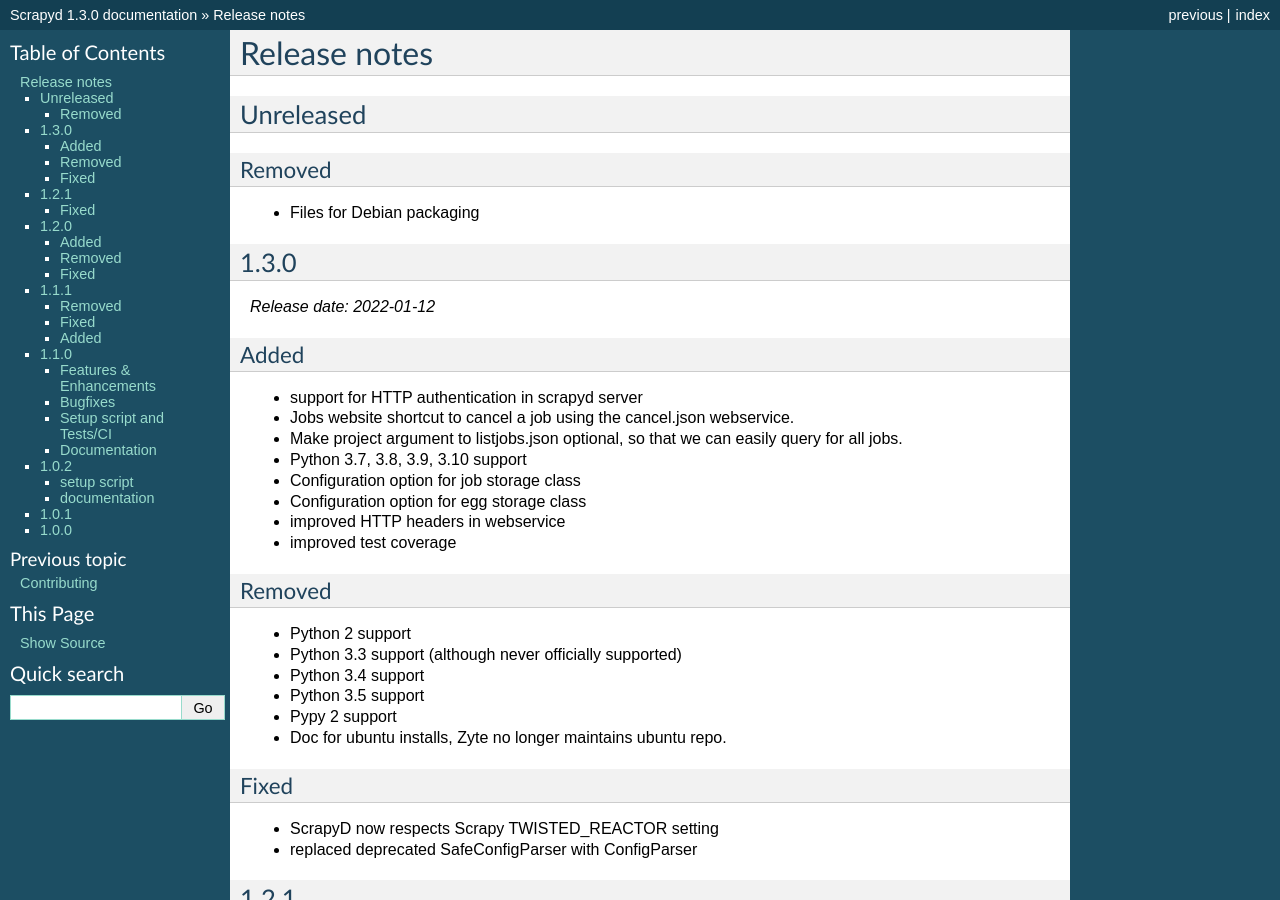
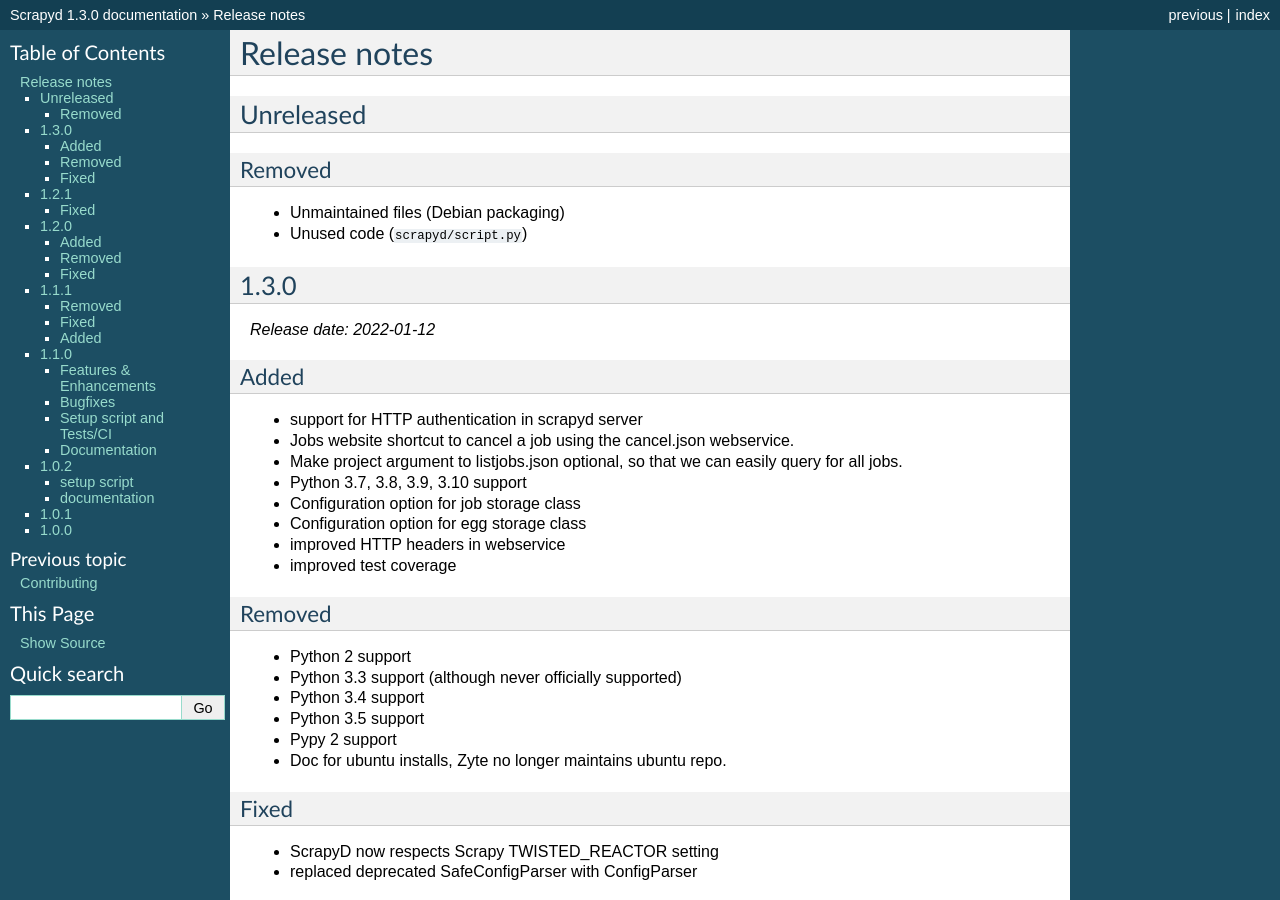
Before and after one commit to scrapy/scrapyd, a Sphinx documentation site: the page built from docs/news.rst, in a window 1280 px wide and 900 px high. Built offline with Sphinx 7.4.7, drawn with Linux system fonts in a browser that asks for light colours.

Commit message:
docs: Update changelog

```diff
--- a/docs/news.rst
+++ b/docs/news.rst
@@ -9,7 +9,8 @@
 Removed
 ~~~~~~~
 
-- Files for Debian packaging
+- Unmaintained files (Debian packaging)
+- Unused code (``scrapyd/script.py``)
 
 1.3.0
 -----
```
